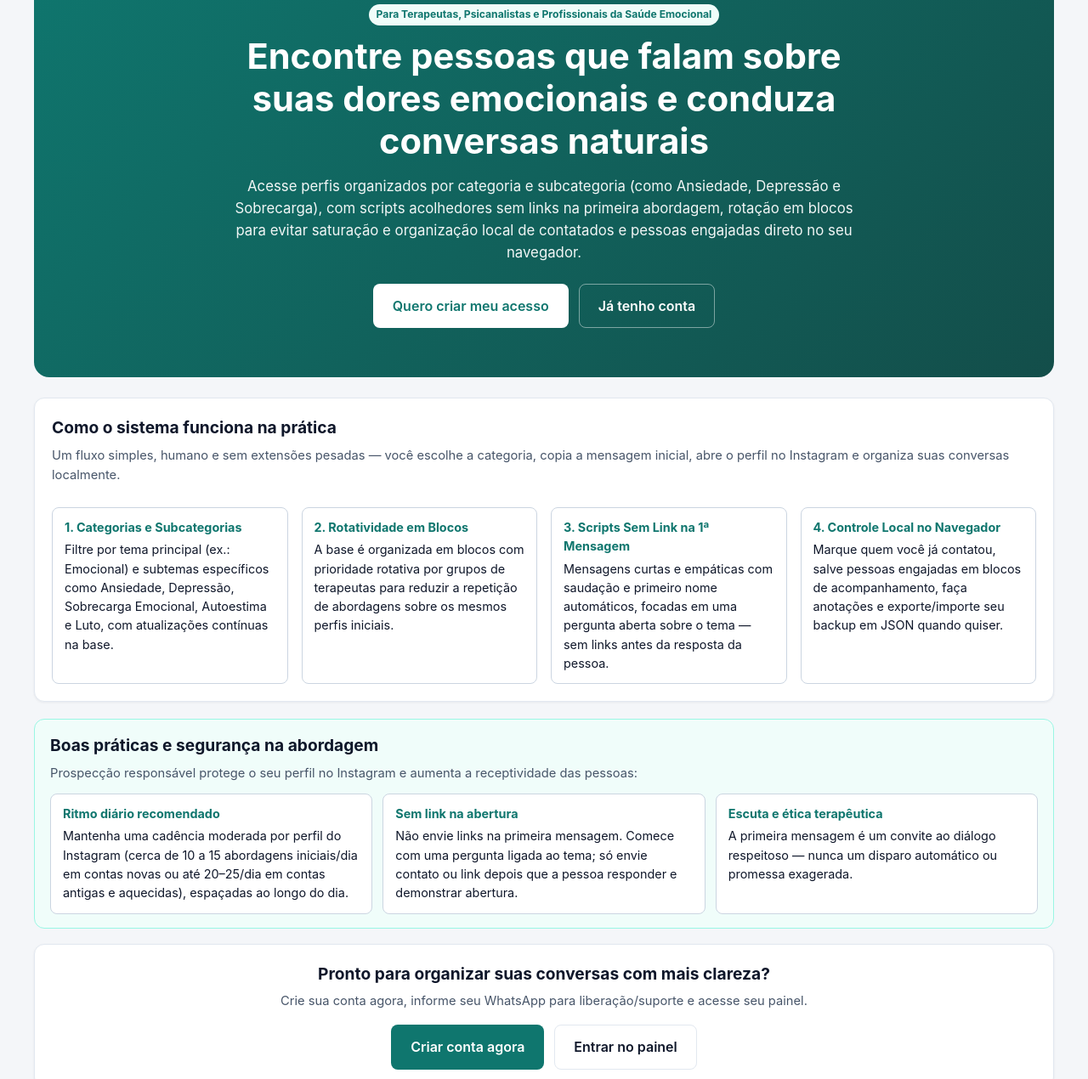
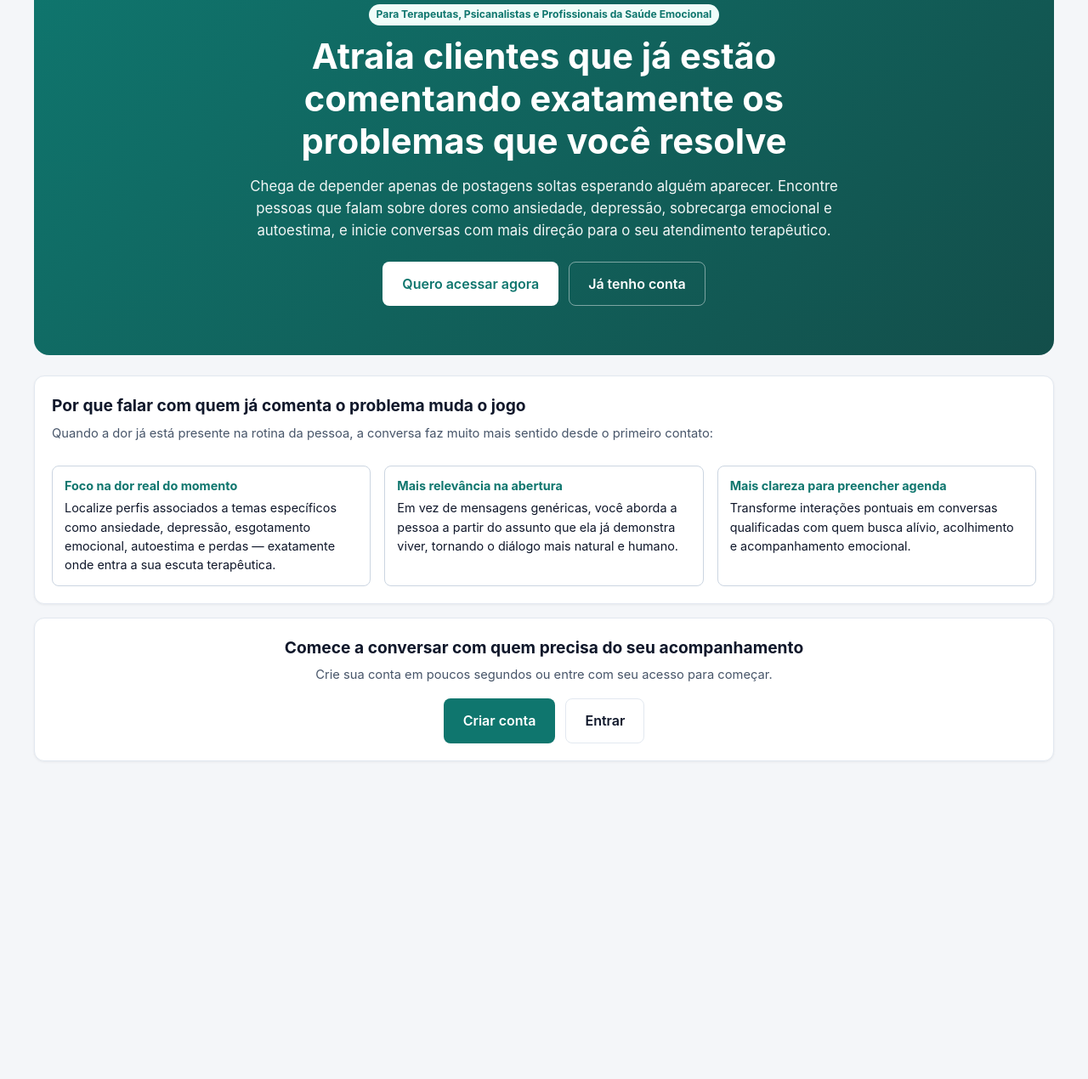
Before and after one commit to josevg/Listas, a plain HTML site: page index.html in a window 1280 px wide. Shown: the part 170-1440 px from the top of the page at 85% size. After the commit the page ends 1130 px from the top, so only its background shows below. Drawn offline with Linux system fonts and the light colour scheme.

Commit message:
Simplifica index.html para landing page unica focada em demandas terapeuticas

```diff
--- a/index.html
+++ b/index.html
@@ -3,40 +3,38 @@
 <head>
   <meta charset="UTF-8" />
   <meta name="viewport" content="width=device-width, initial-scale=1.0" />
-  <title>Mapa de Conversas para Terapeutas — Prospecção Organizada no Instagram</title>
+  <title>Clientes para Terapeutas — Pessoas que Comentam Suas Dores</title>
   <link rel="stylesheet" href="css/styles.css" />
 </head>
 <body>
   <header class="topbar">
     <div class="container topbar-inner">
-      <a href="index.html" class="brand">
+      <a href="#topo" class="brand">
         <span class="brand-badge">TERAPEUTAS</span>
-        <span>Mapa de Conversas</span>
+        <span>Conexão por Demanda</span>
       </a>
       <div class="topbar-actions">
-        <a href="#como-funciona" class="btn btn-ghost btn-sm">Como funciona</a>
-        <a href="#seguranca" class="btn btn-ghost btn-sm">Segurança</a>
         <a href="login.html?modo=cadastro" class="btn btn-outline btn-sm">Criar conta</a>
         <a href="login.html" class="btn btn-primary btn-sm">Entrar</a>
       </div>
     </div>
   </header>
 
-  <main class="container page-main">
+  <main id="topo" class="container page-main">
     <section class="hero">
       <div class="hero-inner">
         <span class="badge badge-primary" style="margin-bottom: 12px;">
           Para Terapeutas, Psicanalistas e Profissionais da Saúde Emocional
         </span>
-        <h1>Encontre pessoas que falam sobre suas dores emocionais e conduza conversas naturais</h1>
+        <h1>Atraia clientes que já estão comentando exatamente os problemas que você resolve</h1>
         <p>
-          Acesse perfis organizados por categoria e subcategoria (como Ansiedade, Depressão e Sobrecarga),
-          com scripts acolhedores sem links na primeira abordagem, rotação em blocos para evitar saturação
-          e organização local de contatados e pessoas engajadas direto no seu navegador.
+          Chega de depender apenas de postagens soltas esperando alguém aparecer. Encontre pessoas
+          que falam sobre dores como ansiedade, depressão, sobrecarga emocional e autoestima, e inicie
+          conversas com mais direção para o seu atendimento terapêutico.
         </p>
         <div class="hero-cta">
           <a href="login.html?modo=cadastro" class="btn btn-lg" style="background: #ffffff; color: #0f766e;">
-            Quero criar meu acesso
+            Quero acessar agora
           </a>
           <a href="login.html" class="btn btn-lg btn-outline" style="color: #ffffff; border-color: rgba(255,255,255,0.45); background: transparent;">
             Já tenho conta
@@ -45,69 +43,39 @@
       </div>
     </section>
 
-    <section id="como-funciona" class="card" style="margin-top: 24px;">
-      <h2 class="section-title">Como o sistema funciona na prática</h2>
+    <section class="card" style="margin-top: 24px;">
+      <h2 class="section-title">Por que falar com quem já comenta o problema muda o jogo</h2>
       <p class="section-subtitle">
-        Um fluxo simples, humano e sem extensões pesadas — você escolhe a categoria, copia a mensagem inicial,
-        abre o perfil no Instagram e organiza suas conversas localmente.
+        Quando a dor já está presente na rotina da pessoa, a conversa faz muito mais sentido desde o primeiro contato:
       </p>
 
       <div class="features-grid">
         <div class="safety-box">
-          <strong>1. Categorias e Subcategorias</strong>
-          Filtre por tema principal (ex.: Emocional) e subtemas específicos como Ansiedade, Depressão,
-          Sobrecarga Emocional, Autoestima e Luto, com atualizações contínuas na base.
+          <strong>Foco na dor real do momento</strong>
+          Localize perfis associados a temas específicos como ansiedade, depressão, esgotamento emocional,
+          autoestima e perdas — exatamente onde entra a sua escuta terapêutica.
         </div>
         <div class="safety-box">
-          <strong>2. Rotatividade em Blocos</strong>
-          A base é organizada em blocos com prioridade rotativa por grupos de terapeutas para reduzir
-          a repetição de abordagens sobre os mesmos perfis iniciais.
+          <strong>Mais relevância na abertura</strong>
+          Em vez de mensagens genéricas, você aborda a pessoa a partir do assunto que ela já demonstra
+          viver, tornando o diálogo mais natural e humano.
         </div>
         <div class="safety-box">
-          <strong>3. Scripts Sem Link na 1ª Mensagem</strong>
-          Mensagens curtas e empáticas com saudação e primeiro nome automáticos, focadas em uma pergunta
-          aberta sobre o tema — sem links antes da resposta da pessoa.
-        </div>
-        <div class="safety-box">
-          <strong>4. Controle Local no Navegador</strong>
-          Marque quem você já contatou, salve pessoas engajadas em blocos de acompanhamento, faça anotações
-          e exporte/importe seu backup em JSON quando quiser.
-        </div>
-      </div>
-    </section>
-
-    <section id="seguranca" class="alert alert-info" style="margin-top: 20px;">
-      <h2 class="section-title">Boas práticas e segurança na abordagem</h2>
-      <p class="section-subtitle" style="margin-bottom: 8px;">
-        Prospecção responsável protege o seu perfil no Instagram e aumenta a receptividade das pessoas:
-      </p>
-      <div class="safety-grid">
-        <div class="safety-box">
-          <strong>Ritmo diário recomendado</strong>
-          Mantenha uma cadência moderada por perfil do Instagram (cerca de 10 a 15 abordagens iniciais/dia
-          em contas novas ou até 20–25/dia em contas antigas e aquecidas), espaçadas ao longo do dia.
-        </div>
-        <div class="safety-box">
-          <strong>Sem link na abertura</strong>
-          Não envie links na primeira mensagem. Comece com uma pergunta ligada ao tema; só envie contato
-          ou link depois que a pessoa responder e demonstrar abertura.
-        </div>
-        <div class="safety-box">
-          <strong>Escuta e ética terapêutica</strong>
-          A primeira mensagem é um convite ao diálogo respeitoso — nunca um disparo automático ou promessa
-          exagerada.
+          <strong>Mais clareza para preencher agenda</strong>
+          Transforme interações pontuais em conversas qualificadas com quem busca alívio, acolhimento
+          e acompanhamento emocional.
         </div>
       </div>
     </section>
 
     <section class="card" style="text-align: center;">
-      <h2 class="section-title">Pronto para organizar suas conversas com mais clareza?</h2>
+      <h2 class="section-title">Comece a conversar com quem precisa do seu acompanhamento</h2>
       <p class="section-subtitle">
-        Crie sua conta agora, informe seu WhatsApp para liberação/suporte e acesse seu painel.
+        Crie sua conta em poucos segundos ou entre com seu acesso para começar.
       </p>
       <div class="hero-cta">
-        <a href="login.html?modo=cadastro" class="btn btn-primary btn-lg">Criar conta agora</a>
-        <a href="login.html" class="btn btn-outline btn-lg">Entrar no painel</a>
+        <a href="login.html?modo=cadastro" class="btn btn-primary btn-lg">Criar conta</a>
+        <a href="login.html" class="btn btn-outline btn-lg">Entrar</a>
       </div>
     </section>
   </main>
```
